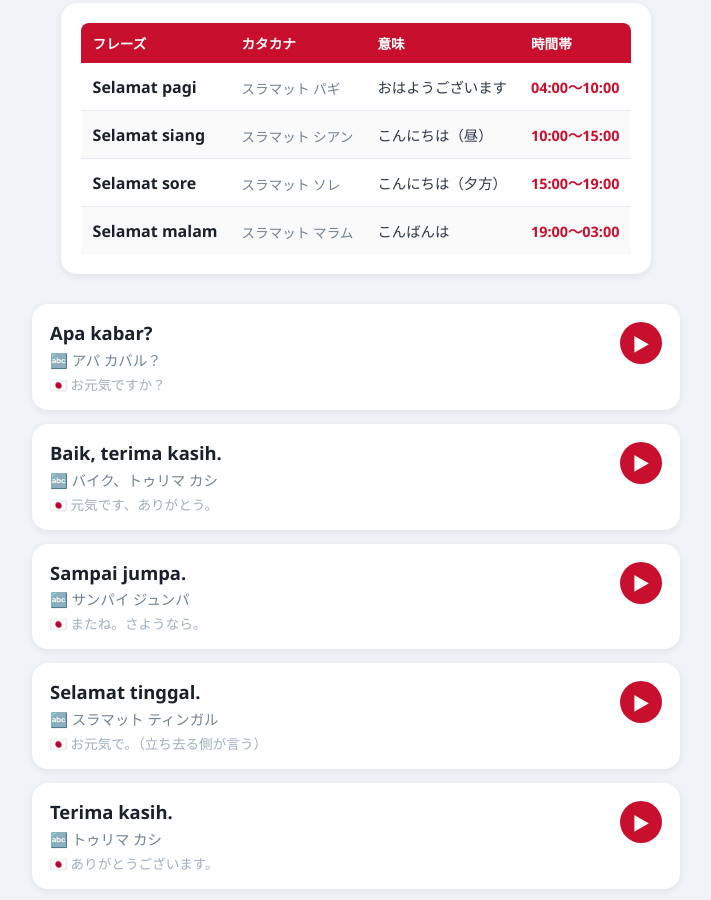
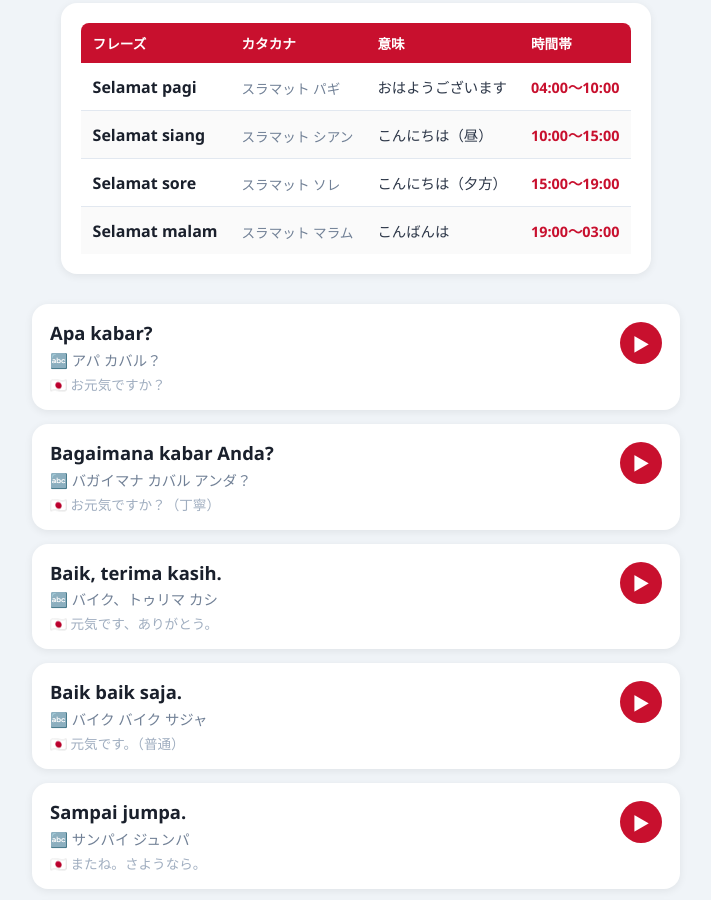
Before and after one commit to nobunby-max/bahasa-kaiwa, a plain HTML site: page bahasa/index.html in a window 1280 px wide. Shown: the part 258-1158 px from the top of the page, without its empty margins (284-995 px from the left). Drawn offline with Linux system fonts and the light colour scheme.

Commit message:
Bagaimana kabar Anda?とBaik baik saja.を追加

```diff
--- a/bahasa/index.html
+++ b/bahasa/index.html
@@ -206,7 +206,9 @@ const genres = [
     ],
     phrases: [
       { bahasa: "Apa kabar?", katakana: "アパ カバル？", japanese: "お元気ですか？" },
+      { bahasa: "Bagaimana kabar Anda?", katakana: "バガイマナ カバル アンダ？", japanese: "お元気ですか？（丁寧）" },
       { bahasa: "Baik, terima kasih.", katakana: "バイク、トゥリマ カシ", japanese: "元気です、ありがとう。" },
+      { bahasa: "Baik baik saja.", katakana: "バイク バイク サジャ", japanese: "元気です。（普通）" },
       { bahasa: "Sampai jumpa.", katakana: "サンパイ ジュンパ", japanese: "またね。さようなら。" },
       { bahasa: "Selamat tinggal.", katakana: "スラマット ティンガル", japanese: "お元気で。（立ち去る側が言う）" },
       { bahasa: "Terima kasih.", katakana: "トゥリマ カシ", japanese: "ありがとうございます。" },
```
